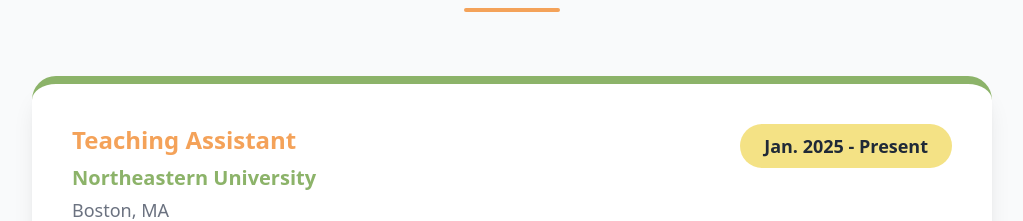
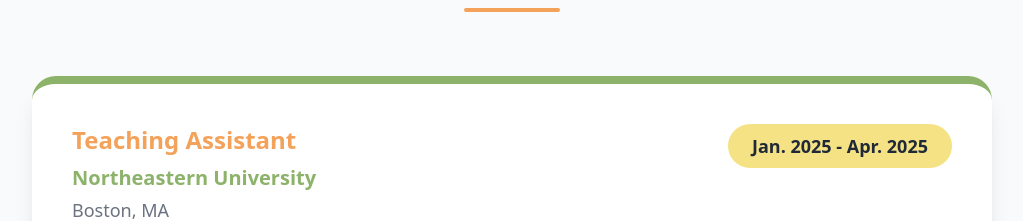
Before and after one commit to SahilBane2002/Portfolio, a React (Vite) app: page / in a window 1280 px wide. Shown: the part 2727-2948 px from the top of the page, without its empty margins (256-1279 px from the left). Built offline with nearby package versions, Linux system fonts and the light colour scheme.

Commit message:
Date Correction

```diff
--- a/src/App.tsx
+++ b/src/App.tsx
@@ -463,7 +463,7 @@
                     <p className="text-xl font-semibold mb-1" style={{color: '#8CB369'}}>Northeastern University</p>
                     <p className={`${theme.textMuted} text-lg`}>Boston, MA</p>
                   </div>
-                  <span className={`mt-4 lg:mt-0 inline-block font-semibold px-6 py-2 rounded-full text-lg ${isDarkMode ? 'text-gray-800' : 'text-gray-800'}`} style={{backgroundColor: '#F4E285'}}>Jan. 2025 - Present</span>
+                  <span className={`mt-4 lg:mt-0 inline-block font-semibold px-6 py-2 rounded-full text-lg ${isDarkMode ? 'text-gray-800' : 'text-gray-800'}`} style={{backgroundColor: '#F4E285'}}>Jan. 2025 - Apr. 2025</span>
                 </div>
                 <ul className={`${theme.textSecondary} list-disc ml-6 space-y-4 text-lg`}>
                   <li>Helped 20 students succeed by providing timely and constructive feedback and tutoring sessions for the graduate level Intermediate Programming Course</li>
```
